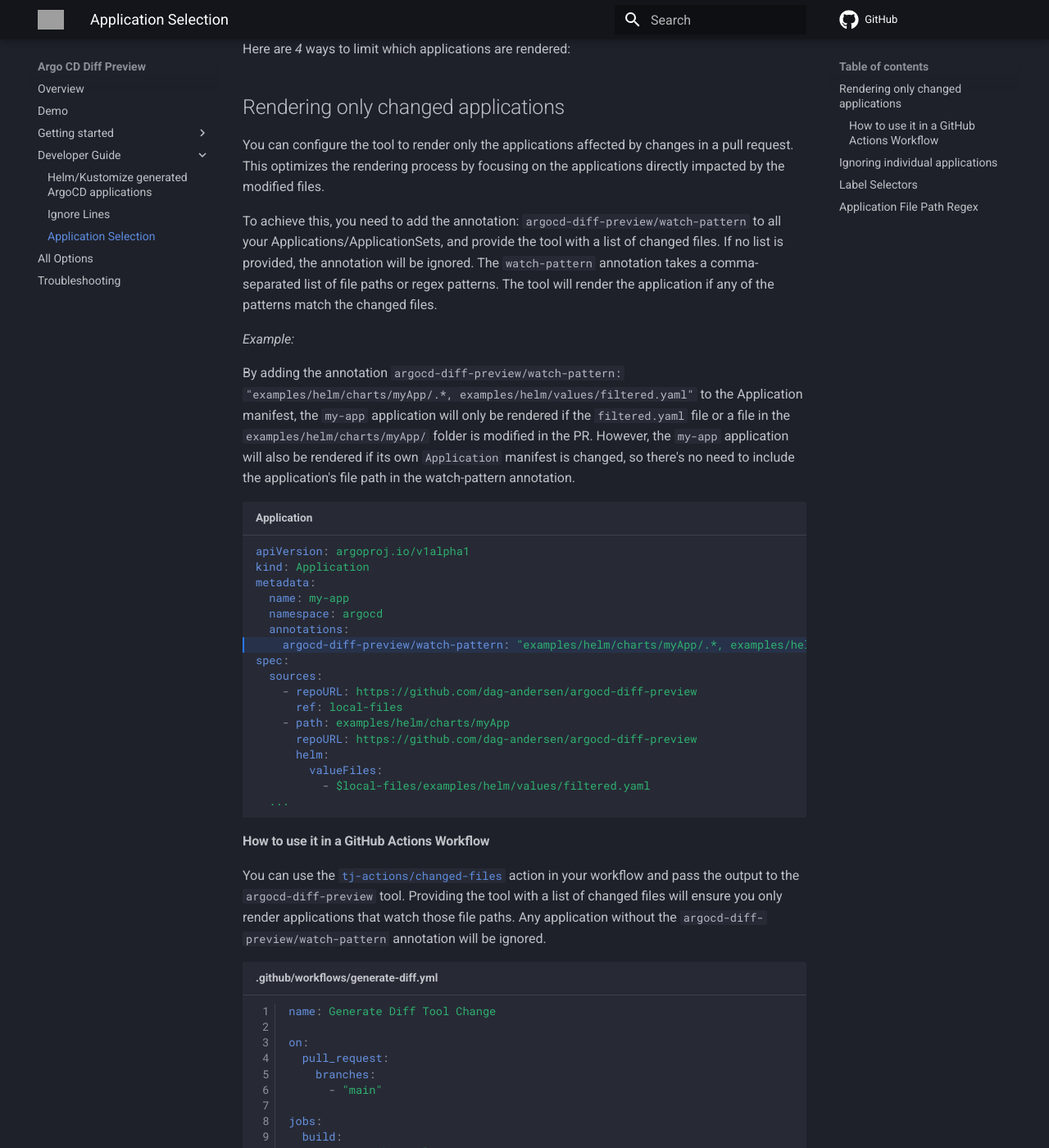
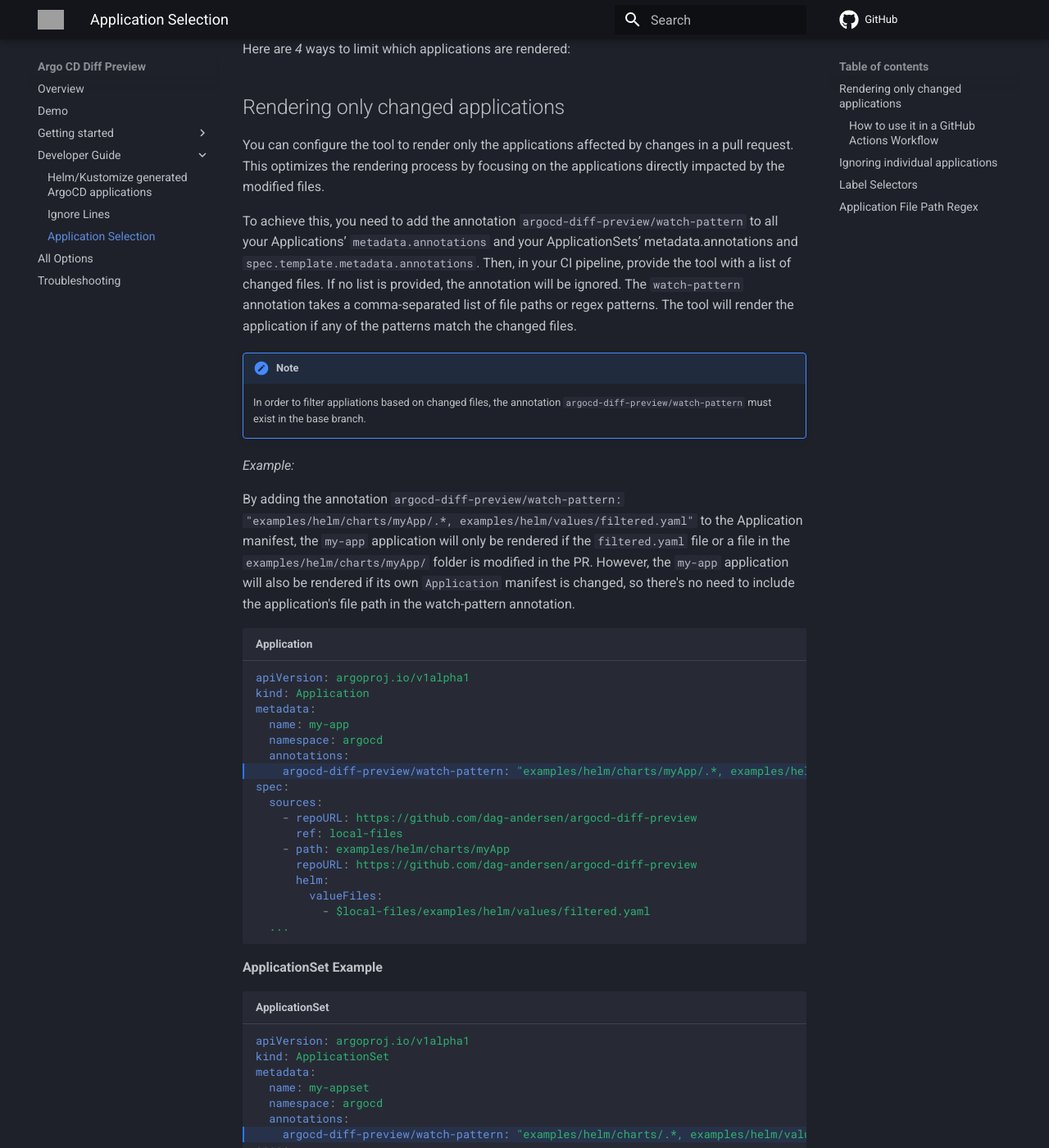
Before and after one commit to dag-andersen/argocd-diff-preview, an MkDocs documentation site: the page built from docs/application-selection.md, in a window 1280 px wide and 1400 px high, scrolled down 225 px. Shown: the whole window at 82% size. Built offline with MkDocs 1.6.1 and Material for MkDocs 9.7.7, drawn with Linux system fonts in a browser that asks for light colours; comment, search, counter and statistics services are not loaded; some of the changed text lies outside the part shown; grey boxes are pictures that could not be loaded.

Commit message:
docs | add advanced example to application selection (#100)
* docs: add advanced example to application selection

* more docs

* add note

* correct

* Update docs/application-selection.md

Co-authored-by: Dag Andersen <dagbjerreandersen@gmail.com>

* Update docs/application-selection.md

Co-authored-by: Dag Andersen <dagbjerreandersen@gmail.com>

---------

Co-authored-by: Dag Andersen <dagbjerreandersen@gmail.com>

````diff
--- a/docs/application-selection.md
+++ b/docs/application-selection.md
@@ -8,7 +8,10 @@
 
 You can configure the tool to render only the applications affected by changes in a pull request. This optimizes the rendering process by focusing on the applications directly impacted by the modified files.
 
-To achieve this, you need to add the annotation: `argocd-diff-preview/watch-pattern` to all your Applications/ApplicationSets, and provide the tool with a list of changed files. If no list is provided, the annotation will be ignored. The `watch-pattern` annotation takes a comma-separated list of file paths or regex patterns. The tool will render the application if any of the patterns match the changed files.
+To achieve this, you need to add the annotation `argocd-diff-preview/watch-pattern` to all your Applications’ `metadata.annotations` and your ApplicationSets’ metadata.annotations and `spec.template.metadata.annotations`. Then, in your CI pipeline, provide the tool with a list of changed files. If no list is provided, the annotation will be ignored. The `watch-pattern` annotation takes a comma-separated list of file paths or regex patterns. The tool will render the application if any of the patterns match the changed files.
+
+!!! important "Note"
+    In order to filter appliations based on changed files, the annotation `argocd-diff-preview/watch-pattern` must exist in the base branch.
 
 *Example:*
 
@@ -31,6 +34,42 @@
       helm:
         valueFiles:
           - $local-files/examples/helm/values/filtered.yaml
+  ...
+```
+
+
+**ApplicationSet Example**
+
+```yaml title="ApplicationSet" hl_lines="7 19"
+apiVersion: argoproj.io/v1alpha1
+kind: ApplicationSet
+metadata:
+  name: my-appset
+  namespace: argocd
+  annotations:
+    argocd-diff-preview/watch-pattern: "examples/helm/charts/.*, examples/helm/values/filtered.yaml"
+spec:
+  generators:
+    - git:
+        repoURL: https://github.com/dag-andersen/argocd-diff-preview
+        revision: HEAD
+        directories:
+          - path: examples/helm/charts/*
+  template:
+    metadata:
+      name: '{{ .path.basename }}'
+      annotaitons:
+        argocd-diff-preview/watch-pattern: 'examples/helm/charts/{{ .path.basename }}/.*, examples/helm/values/filtered.yaml'
+    spec:
+      project: {{ .path.basename }}
+      source:
+        repoURL: hhttps://github.com/dag-andersen/argocd-diff-preview
+        targetRevision: HEAD
+        path: '{{ .path.path }}'
+        helm:
+          valueFiles:
+            - ../../values/filtered.yaml
+            - values.yaml
   ...
 ```
 
````
